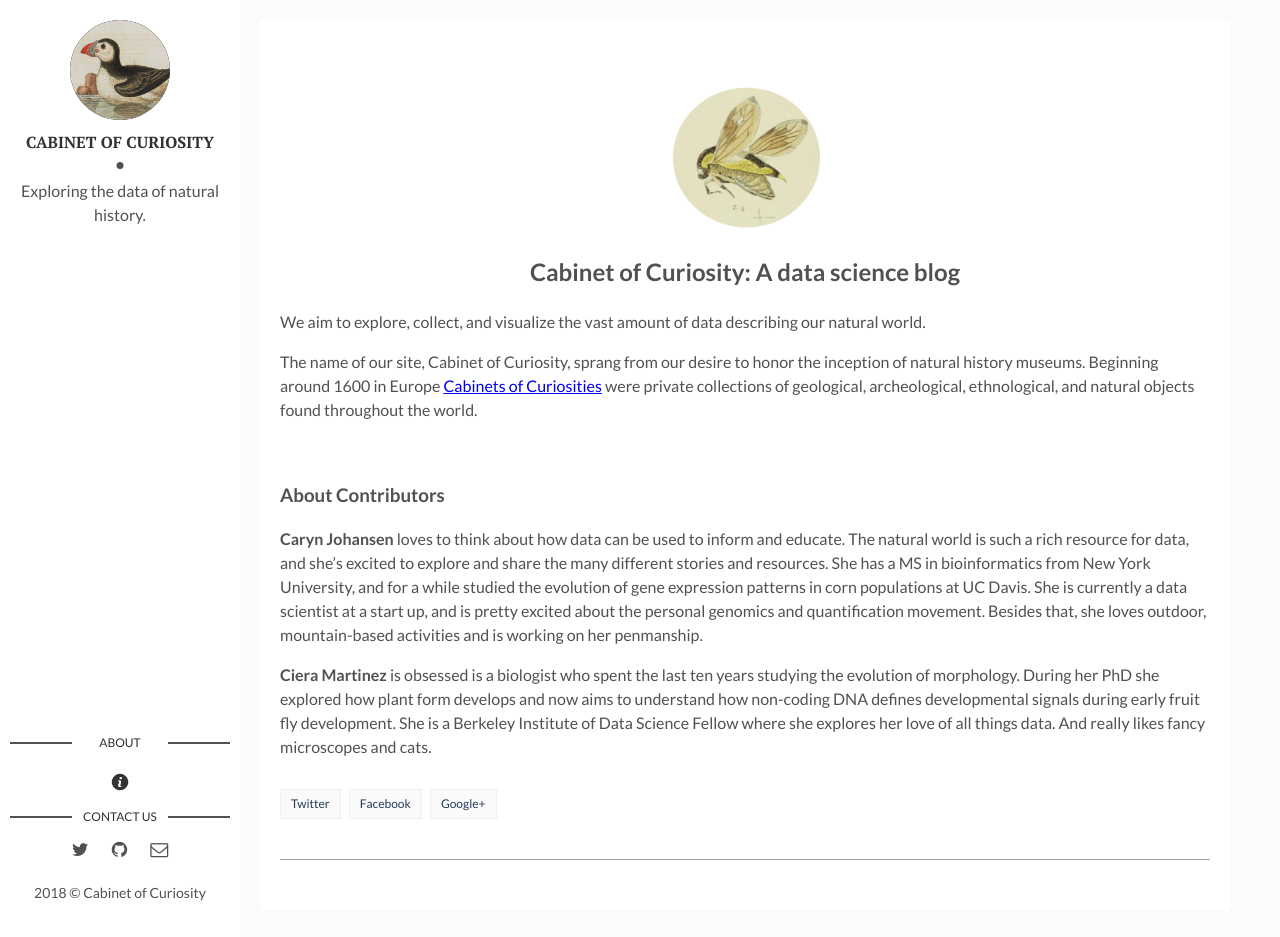
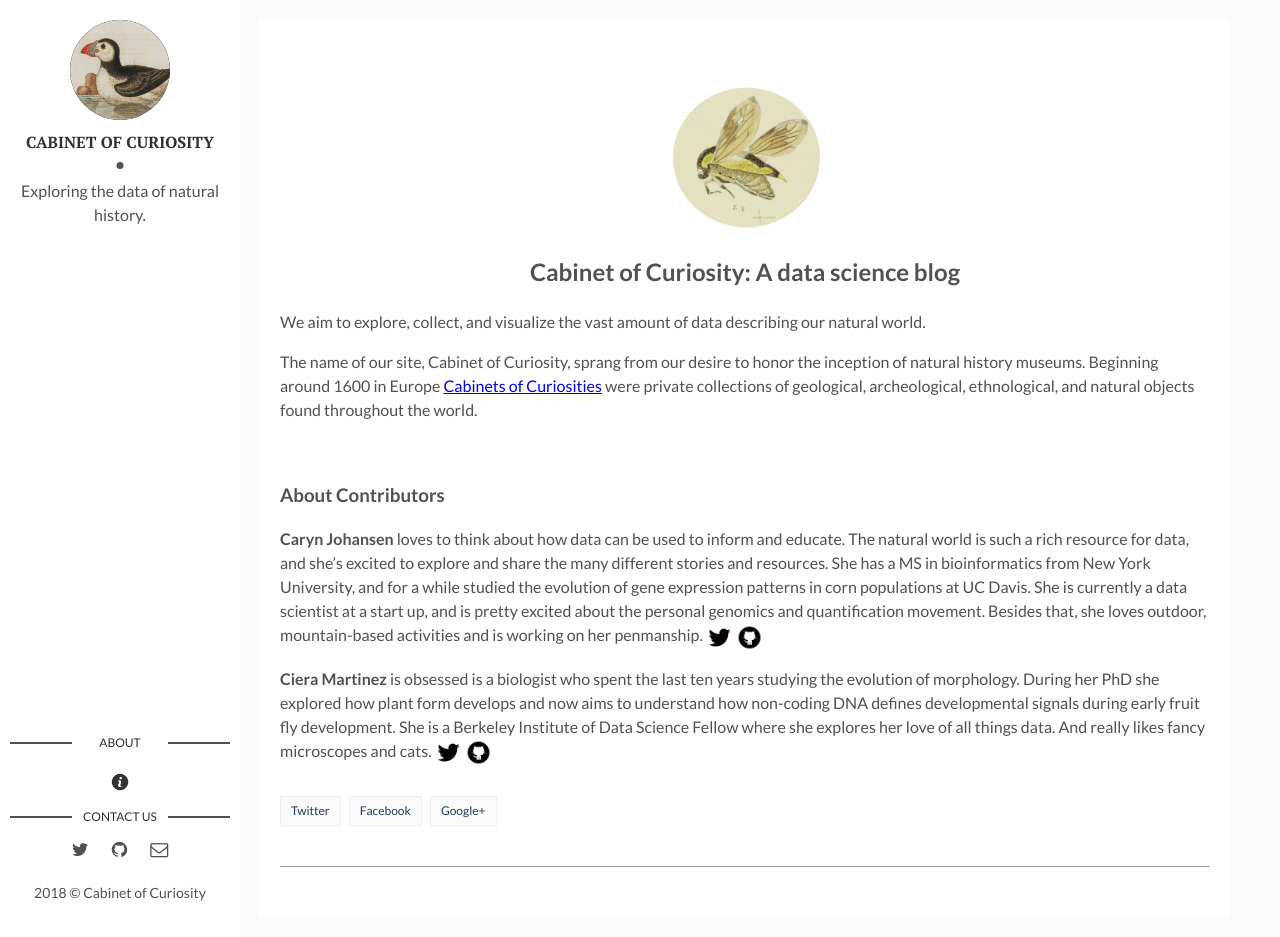
Before and after one commit to cabinetofcuriosity/cabinetofcuriosity_site, a Jekyll site: the page built from about.html, in a window 1280 px wide and 937 px high. Built offline with Jekyll 4.4.1, drawn with Linux system fonts in a browser that asks for light colours.

Commit message:
added social media links in about and deleted caryn's post

```diff
--- a/about.html
+++ b/about.html
@@ -16,5 +16,9 @@ The name of our site, Cabinet of Curiosity, sprang from our desire to honor the
 <H3>About Contributors</H3>
 
 **Caryn Johansen** loves to think about how data can be used to inform and educate. The natural world is such a rich resource for data, and she's excited to explore and share the many different stories and resources. She has a MS in bioinformatics from New York University, and for a while studied the evolution of gene expression patterns in corn populations at UC Davis. She is currently a data scientist at a start up, and is pretty excited about the personal genomics and quantification movement. Besides that, she loves outdoor, mountain-based activities and is working on her penmanship.
+<a href="https://twitter.com/jo_caryn"><img src="../assets/img/twitter2.png" width="27" height="27"></a>
+ <a href="https://github.com/carynjohansen"><img src="../assets/img/github2.png" width="27" height="27"></a>
 
 **Ciera Martinez** is obsessed is a biologist who spent the last ten years studying the evolution of morphology.  During her PhD she explored how plant form develops and now aims to understand how non-coding DNA defines developmental signals during early fruit fly development. She is a Berkeley Institute of Data Science Fellow where she explores her love of all things data. And really likes fancy microscopes and cats.
+<a href="https://twitter.com/CieraReports"><img src="../assets/img/twitter2.png" width="27" height="27"></a>
+ <a href="https://github.com/iamciera"><img src="../assets/img/github2.png" width="27" height="27"></a>
```
Also changed, not shown: _posts/2018-03-21-retrieving-summary-neotoma.md (renamed from _posts/2018-03-20-retrieving-summary-neotoma.md, +1 -1 lines), assets/img/github2.png (added), assets/img/twitter2.png (added).
